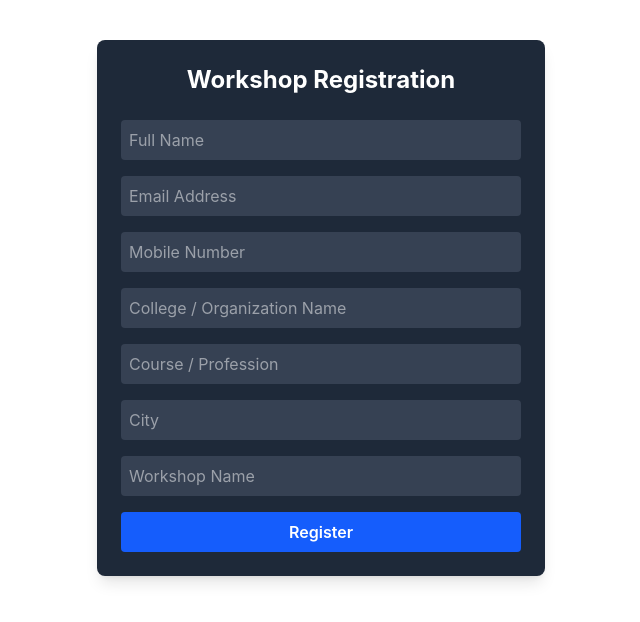
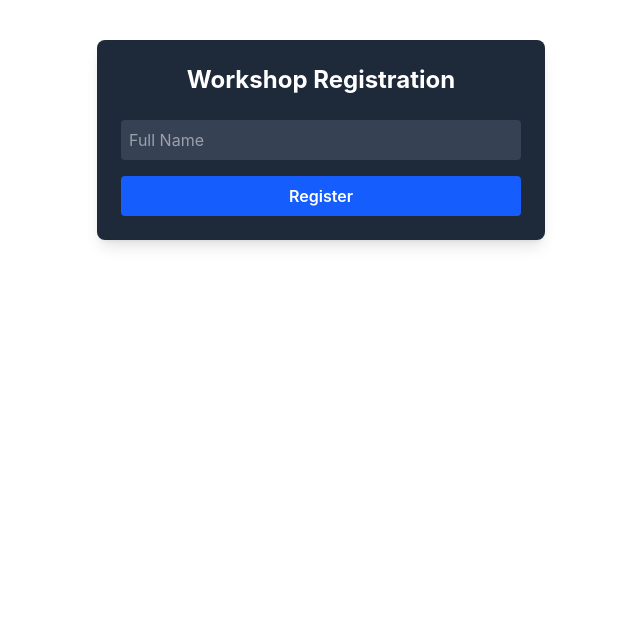
Before and after one commit to chaitanya-sonwane/mern-workshop, a React (Vite) app in the folder frontend/: page /register in a window 1280 px wide. Shown: the top 622 px of the page, without its empty margins (319-959 px from the left). Built offline with nearby package versions, Linux system fonts and the light colour scheme.

Commit message:
\`Refactor Register component for improved user experience and error handling\`

```diff
--- a/frontend/src/components/Body.jsx
+++ b/frontend/src/components/Body.jsx
@@ -4,7 +4,8 @@ import Login from "./Login";
 import Register from "./Register";
 import Homepage from "./Homepage";
 import Dashboard from "./Dashboard";
-import SuccessPage from "./Successpage";
+import SuccessPage from "./SuccessPage";
+
 
 const  Body=()=> {
    const appRouter = createBrowserRouter([
--- a/frontend/src/components/Register.jsx
+++ b/frontend/src/components/Register.jsx
@@ -2,9 +2,8 @@ import { useState } from "react";
 import axios from "axios";
 import { useNavigate } from "react-router-dom";
 
+function Register() {
 
-
-function Register() {
   const [formData, setFormData] = useState({
     fullName: "",
     email: "",
@@ -17,17 +16,13 @@ function Register() {
 
   const [loading, setLoading] = useState(false);
 
-  // ✅ Handle input change
   const handleChange = (e) => {
     setFormData({ ...formData, [e.target.name]: e.target.value });
   };
 
-
-  // ✅ Handle form submit
   const handleSubmit = async (e) => {
     e.preventDefault();
 
-    // Frontend validation
     if (!/^\d{10}$/.test(formData.mobile)) {
       alert("Mobile number must be exactly 10 digits");
       return;
@@ -39,19 +34,15 @@ function Register() {
 
       if (res.status === 201) {
         const u = res.data.user;
-        alert(`Registration Successful!
-Name: ${u.fullName}
-ID: WG${u._id.toString().slice(-4)}
-Workshop: ${u.workshopName}
-Date: ${new Date(u.registrationDate).toLocaleDateString()}
-Time: ${new Date(u.registrationDate).toLocaleTimeString()}`);
+        // ✅ Redirect to success page with user data
+        navigate("/success", { state: { user: u } });
       } else {
         alert(res.data.message);
       }
     } catch (err) {
       console.error(err);
       if (err.response && err.response.status === 400) {
-        alert(err.response.data.message); // ✅ Already registered message
+        alert(err.response.data.message);
       } else {
         alert("Error registering user. Please try again.");
       }
@@ -59,11 +50,13 @@ Time: ${new Date(u.registrationDate).toLocaleTimeString()}`);
       setLoading(false);
     }
   };
+ const navigate = useNavigate(); // ✅ inside component
 
   return (
     <div className="max-w-md mx-auto mt-10 p-6 bg-gray-800 text-white rounded-lg shadow-lg">
       <h2 className="text-2xl font-bold mb-6 text-center">Workshop Registration</h2>
       <form onSubmit={handleSubmit}>
+        {/* All input fields same as before */}
         <input
           type="text"
           name="fullName"
@@ -73,65 +66,7 @@ Time: ${new Date(u.registrationDate).toLocaleTimeString()}`);
           className="w-full p-2 mb-4 rounded bg-gray-700 focus:outline-none"
           required
         />
-        <input
-          type="email"
-          name="email"
-          placeholder="Email Address"
-          value={formData.email}
-          onChange={handleChange}
-          className="w-full p-2 mb-4 rounded bg-gray-700 focus:outline-none"
-          required
-        />
-        <input
-          type="tel"
-          name="mobile"
-          placeholder="Mobile Number"
-          value={formData.mobile}
-          onChange={(e) => {
-            const value = e.target.value.replace(/\D/g, "");
-            if (value.length <= 10) {
-              setFormData({ ...formData, mobile: value });
-            }
-          }}
-          className="w-full p-2 mb-4 rounded bg-gray-700 focus:outline-none"
-          required
-        />
-        <input
-          type="text"
-          name="organization"
-          placeholder="College / Organization Name"
-          value={formData.organization}
-          onChange={handleChange}
-          className="w-full p-2 mb-4 rounded bg-gray-700 focus:outline-none"
-          required
-        />
-        <input
-          type="text"
-          name="profession"
-          placeholder="Course / Profession"
-          value={formData.profession}
-          onChange={handleChange}
-          className="w-full p-2 mb-4 rounded bg-gray-700 focus:outline-none"
-          required
-        />
-        <input
-          type="text"
-          name="city"
-          placeholder="City"
-          value={formData.city}
-          onChange={handleChange}
-          className="w-full p-2 mb-4 rounded bg-gray-700 focus:outline-none"
-          required
-        />
-        <input
-          type="text"
-          name="workshopName"
-          placeholder="Workshop Name"
-          value={formData.workshopName}
-          onChange={handleChange}
-          className="w-full p-2 mb-4 rounded bg-gray-700 focus:outline-none"
-          required
-        />
+        {/* ...other inputs... */}
         <button
           type="submit"
           disabled={loading}
--- a/frontend/src/components/Successpage.jsx
+++ b/frontend/src/components/Successpage.jsx
@@ -1,8 +1,8 @@
 import { useLocation } from "react-router-dom";
 
 function SuccessPage() {
-  const { state } = useLocation();
-  const user = state?.user;
+  const { state } = useLocation(); // ✅ correct syntax
+  const user = state?.user;        // ✅ safely access user
 
   return (
     <div className="max-w-md mx-auto mt-10 p-6 bg-green-800 text-white rounded-lg shadow-lg text-center">
```
